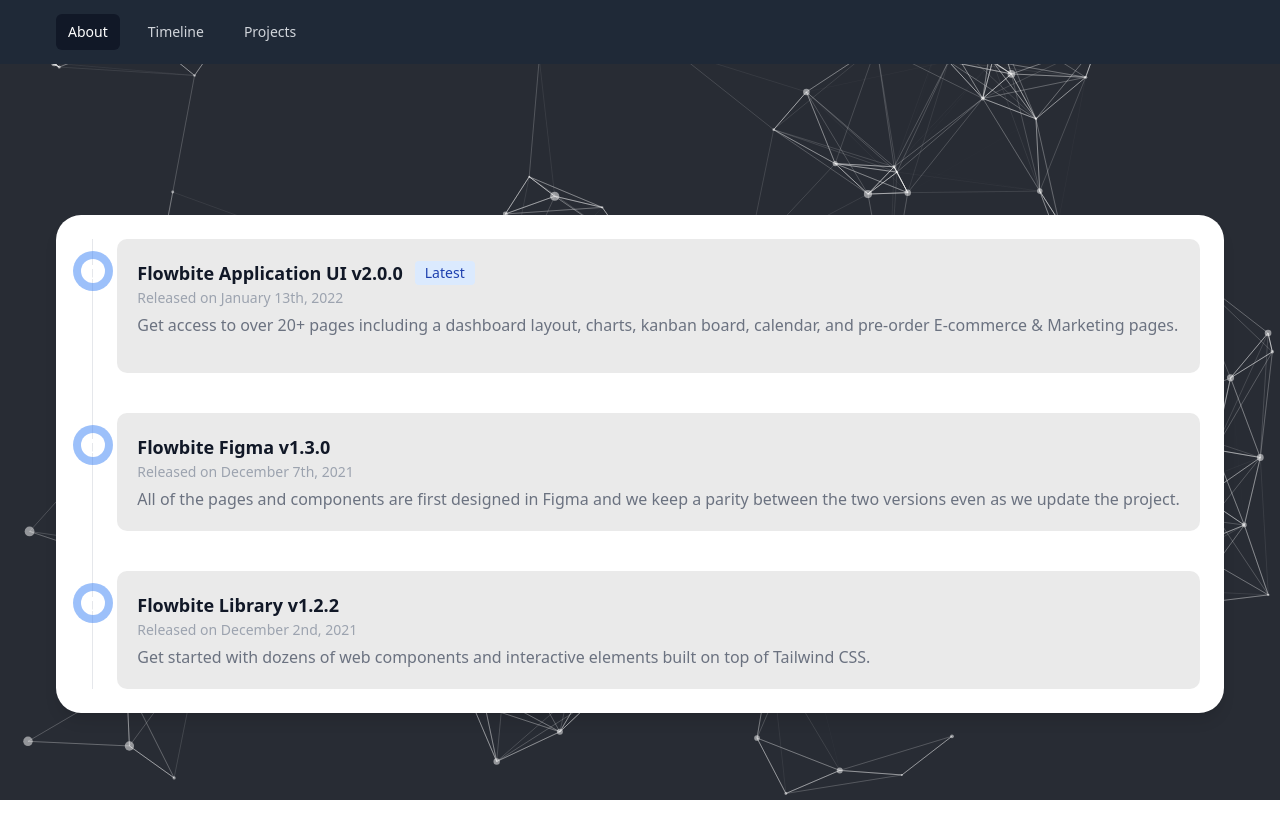
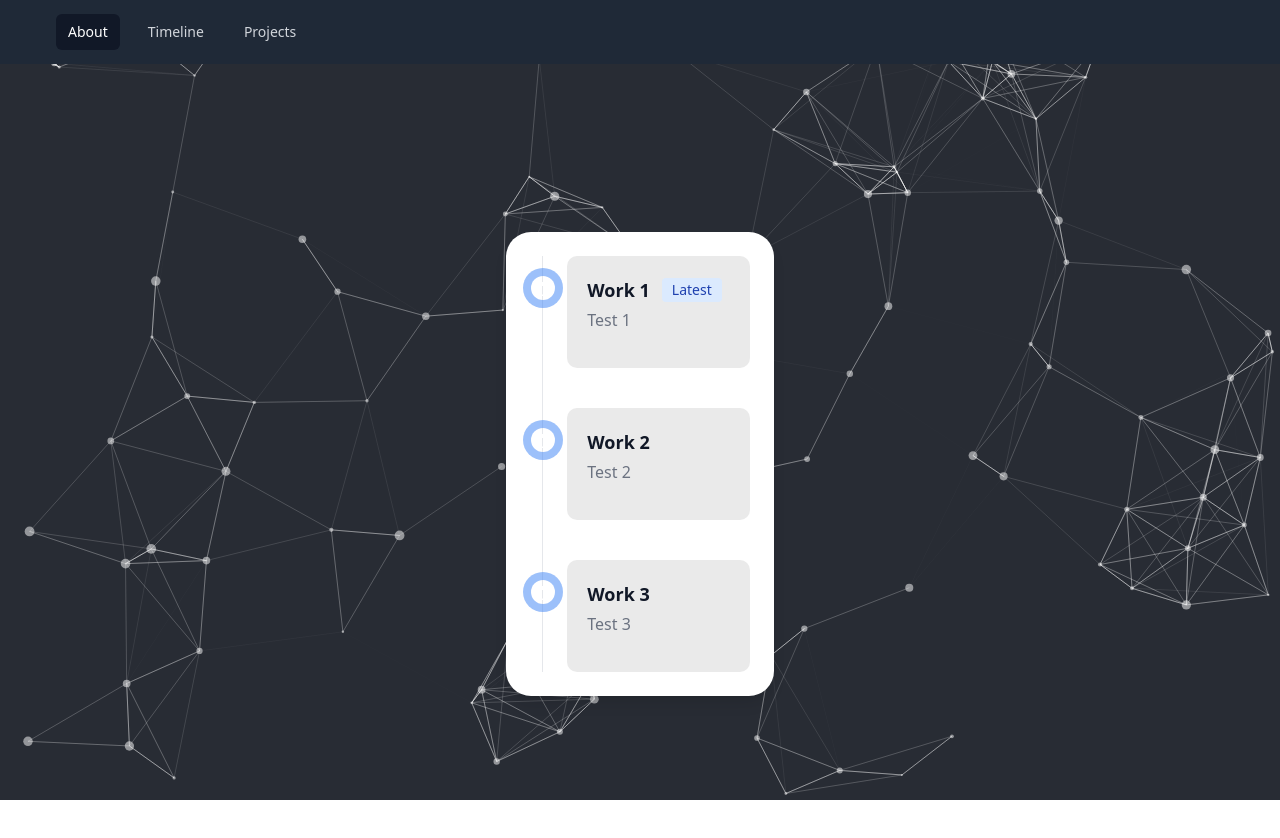
Before and after one commit to ElHombreSinNombre/react-portfolio, a React (Create React App) app: page /timeline in a window 1280 px wide. Shown: the top 838 px of the page. Built offline with nearby package versions, Linux system fonts and the light colour scheme.

Commit message:
Placeholder data from array

```diff
--- a/src/components/projects/projects.tsx
+++ b/src/components/projects/projects.tsx
@@ -2,46 +2,42 @@
 import { motion, AnimateSharedLayout, AnimatePresence } from "framer-motion";
 import "./styles.scss";
 
-export default function App() {
+
+const items = [{ name: "Project 1", icon: "angular" }, { name: "Project 2", icon: "vue" }, { name: "Project 3", icon: "laravel" }];
+
+
+export default function Projects() {
     return (
         <AnimateSharedLayout>
             <motion.ul layout initial={{ scale: 0.5, opacity: 0, borderRadius: 25 }} animate={{ scale: 1, opacity: 1 }}
                 transition={{ duration: 0.5 }}>
-                {items.map(item => (
-                    <Item key={item} />
+                {items.map((item, index) => (
+                    <Item key={index} element={item} />
                 ))}
             </motion.ul>
         </AnimateSharedLayout>
     );
 }
 
-function Item() {
+function Item(element: any) {
     const [isOpen, setIsOpen] = useState(false);
 
     const toggleOpen = () => setIsOpen(!isOpen);
 
     return (
-        <motion.li layout onClick={toggleOpen} initial={{ borderRadius: 10 }}>
-            <motion.div className="avatar" layout />
-            <AnimatePresence>{isOpen && <Content />}</AnimatePresence>
+        <motion.li className="list-none" layout onClick={toggleOpen} initial={{ borderRadius: 10 }}>
+            <motion.img src={require('./../../assets/img/' + element.element.icon + '.ico')} layout />
+            Test
+            <AnimatePresence>{isOpen && <Content name={element.element.name} />}</AnimatePresence>
         </motion.li>
     );
 }
 
-function Content() {
+function Content(name: any) {
     return (
         <motion.div
             layout>
-            <div className="row"></div>
-            <div className="row" />
-            <div className="row" />
+            <div className="row">{name.name}</div>
         </motion.div>
     );
 }
-
-const items = [0, 1, 2];
-
-<style>
-
-
-</style>
--- a/src/components/projects/styles.scss
+++ b/src/components/projects/styles.scss
@@ -1,9 +1,3 @@
-ul,
-li {
-    list-style: none;
-    margin: 0;
-    padding: 0;
-}
 
 ul {
     width: 300px;
@@ -25,18 +19,3 @@
 li:last-child {
     margin-bottom: 0px;
 }
-
-.avatar {
-    width: 40px;
-    height: 40px;
-    background-color: #666;
-    border-radius: 20px;
-}
-
-.row {
-    width: 100%;
-    height: 8px;
-    background-color: #999;
-    border-radius: 10px;
-    margin-top: 12px;
-}
--- a/src/components/timeline.tsx
+++ b/src/components/timeline.tsx
@@ -2,40 +2,47 @@
 import { FontAwesomeIcon } from "@fortawesome/react-fontawesome";
 import { faCalendar } from "@fortawesome/free-regular-svg-icons";
 
+const items = [{ text: "Work 1", description: "Test 1", date: "2022", latest: true }, { text: "Work 2", description: "Test 2", date: "2021", latest: false }, { text: "Work 3", description: "Test 3", date: "2020", latest: false }];
 
-function Timeline() {
+
+export default function TimeLine() {
     return (
         <motion.div initial={{ scale: 0.5, opacity: 0, borderRadius: 25 }} animate={{ scale: 1, opacity: 1 }}
             transition={{ duration: 0.5 }} className="shadow-lg hover:shadow-2xl duration-200 delay-75 bg-white rounded-sm py-6 pr-6 pl-9">
-        <ol className="relative border-l border-gray-200 dark:border-gray-700">
-                <li className="mb-10 ml-6">
-                    <span className="flex absolute -left-3 justify-center items-center w-6 h-6  rounded-full ring-8  dark:ring-black dark:bg-black">
-                        <FontAwesomeIcon icon={faCalendar} className="text-white" />
-                </span>
-                <h3 className="flex items-center mb-1 text-lg font-semibold text-gray-900 dark:text-white">Flowbite Application UI v2.0.0 <span className="bg-blue-100 text-blue-800 text-sm font-medium mr-2 px-2.5 py-0.5 rounded dark:bg-blue-200 dark:text-blue-800 ml-3">Latest</span></h3>
-                <time className="block mb-2 text-sm font-normal leading-none text-gray-400 dark:text-gray-500">Released on January 13th, 2022</time>
-                <p className="mb-4 text-base font-normal text-gray-500 dark:text-gray-400">Get access to over 20+ pages including a dashboard layout, charts, kanban board, calendar, and pre-order E-commerce &amp; Marketing pages.</p>
-
-            </li>
-            <li className="mb-10 ml-6">
-                    <span className="flex absolute -left-3 justify-center items-center w-6 h-6  rounded-full ring-8 dark:ring-black dark:bg-black">
-                        <FontAwesomeIcon icon={faCalendar} className="text-white" />
-                </span>
-                <h3 className="mb-1 text-lg font-semibold text-gray-900 dark:text-white">Flowbite Figma v1.3.0</h3>
-                <time className="block mb-2 text-sm font-normal leading-none text-gray-400 dark:text-gray-500">Released on December 7th, 2021</time>
-                <p className="text-base font-normal text-gray-500 dark:text-gray-400">All of the pages and components are first designed in Figma and we keep a parity between the two versions even as we update the project.</p>
-            </li>
-            <li className="mb-10 ml-6">
-                    <span className="flex absolute -left-3 justify-center items-center w-6 h-6  rounded-full ring-8 dark:ring-black dark:bg-black">
-                        <FontAwesomeIcon icon={faCalendar} className="text-white" />
-                </span>
-                <h3 className="mb-1 text-lg font-semibold text-gray-900 dark:text-white">Flowbite Library v1.2.2</h3>
-                <time className="block mb-2 text-sm font-normal leading-none text-gray-400 dark:text-gray-500">Released on December 2nd, 2021</time>
-                <p className="text-base font-normal text-gray-500 dark:text-gray-400">Get started with dozens of web components and interactive elements built on top of Tailwind CSS.</p>
-            </li>
-        </ol>
+            <ol className="relative border-l border-gray-200 dark:border-gray-700">
+                {items.map((item, index) => (
+                    <Item key={index} element={item} />
+                ))}
+            </ol>
         </motion.div>
     );
 }
 
-export default Timeline;
+function Item(element: any) {
+    let latest: any;
+    if (element.element.latest == true) {
+        latest = <Latest />
+    } else {
+        latest = null;
+    }
+
+    return (
+        <li className="mb-10 ml-6">
+            <span title={element.element.date} className="cursor-help flex absolute -left-3 justify-center items-center w-6 h-6  rounded-full ring-8  dark:ring-black dark:bg-black" >
+                <FontAwesomeIcon icon={faCalendar} className="text-white" />
+            </span >
+            <h3 className="flex items-center mb-1 text-lg font-semibold text-gray-900 dark:text-white">{element.element.text}
+                {latest}
+            </h3>
+            <p className="mb-4 text-base font-normal text-gray-500 dark:text-gray-400">{element.element.description}</p>
+
+        </li >
+    )
+
+}
+
+function Latest() {
+    return (
+        <span className="bg-blue-100 text-blue-800 text-sm font-medium mr-2 px-2.5 py-0.5 rounded dark:bg-blue-200 dark:text-blue-800 ml-3" > Latest</span >
+    )
+}
```
Also changed, not shown: src/works.json (+6 -3 lines).
